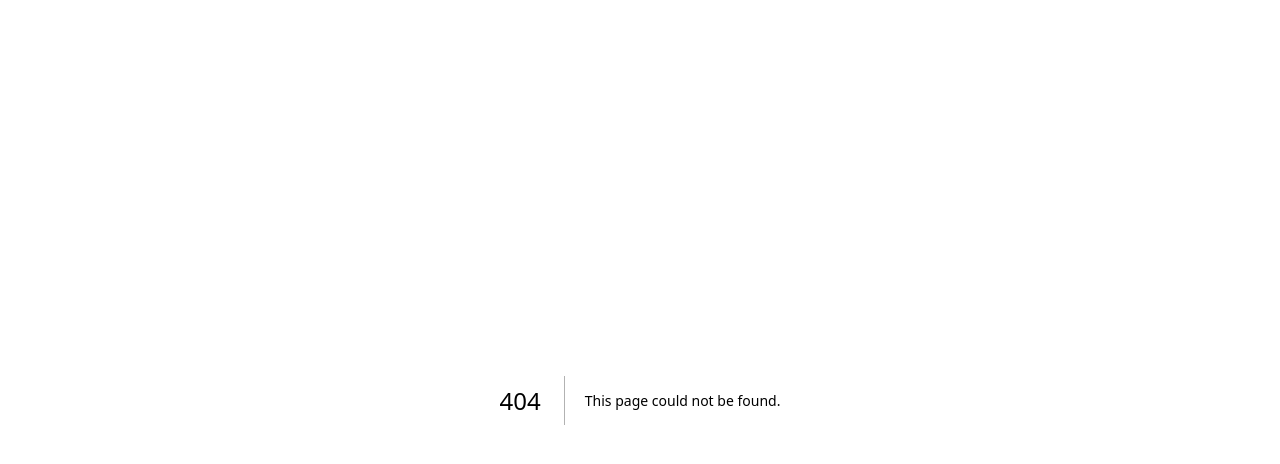
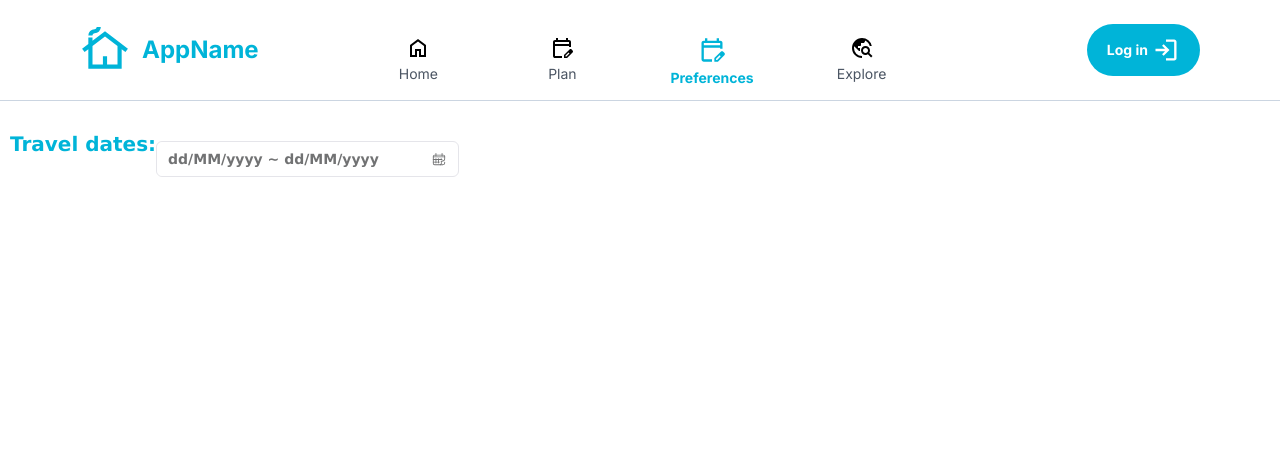
Before and after one commit to amitha2210/little-einsteins, a Next.js app: page /preferences in a window 1280 px wide. Before the commit this address had no page. Shown: the top 464 px of the page. Built offline with nearby package versions, Linux system fonts and the light colour scheme; no server answers.

Commit message:
calendar

```diff
--- /dev/null
+++ b/src/app/(root)/preferences/page.jsx
@@ -0,0 +1,13 @@
+import React from 'react'
+import Dates from '@/components/preferencesPage/calendar/calender'
+
+
+function Preferences() {
+  return (
+    <div >
+      <Dates />
+    </div>
+  )
+}
+
+export default Preferences
--- a/src/components/navbar/Navbar.jsx
+++ b/src/components/navbar/Navbar.jsx
@@ -26,6 +26,13 @@ const navigation = [
     {
         title: "Plan",
         path: "/plan",
+        icon: plan,
+        iconColour: planColour,
+        shown: true
+    },
+    {
+        title: "Preferences",
+        path: "/preferences",
         icon: plan,
         iconColour: planColour,
         shown: true
--- /dev/null
+++ b/src/components/preferencesPage/calendar/calendar.css
@@ -0,0 +1,51 @@
+.dates-container {
+    display: flex;
+    align-items: center;
+}
+
+.dates-container {
+    margin: 10px;
+    font-family:'Lucida Sans', 'Lucida Sans Regular', 'Lucida Grande', 'Lucida Sans Unicode', Geneva, Verdana, sans-serif;
+    font-size: 20px;
+    font-weight: bold;
+    color: #00b4d8;
+}
+
+.dates{
+    text-align: center;
+    padding-top: 30px;
+}
+
+/*
+.re-picker-rtl .rs-picker-toggle.rs-btn {
+    padding-top: 7px;
+    padding-bottom: 7px;
+    width: 282px;
+}
+
+.rs-picker-rtl .rs-picker-toggle {
+    position: relative;
+    z-index: 5;
+    padding-right: 67px;
+    display: inline-block;
+    outline: none;
+    cursor: pointer;
+    color: #00b4d8;
+    border: 1px solid #e5e5ea;
+    padding-left: 44px;
+}
+
+/* ok button style
+.rs-picker-toolbar-right-btn-ok {
+    text-align: center;
+    cursor: pointer;
+    outline: 0 ;
+    border: none;
+    padding: 8px 12px;
+    font-size: 14px;
+    border-radius: 30px;
+    color: #fff;
+    background-color: #00b4d8;
+    width: 100px !important;
+}
+*/
--- /dev/null
+++ b/src/components/preferencesPage/calendar/calender.jsx
@@ -0,0 +1,19 @@
+import React from 'react';
+import { DateRangePicker } from 'rsuite';
+import 'rsuite/dist/rsuite.min.css';
+import styles from "./calendar.css"
+function Dates() {
+    return (
+        <div className='dates-container'>
+            <p>
+                Travel dates:
+            </p>
+            <div className="dates">
+                <DateRangePicker />
+
+            </div>
+        </div>
+    );
+}
+
+export default Dates;
```
